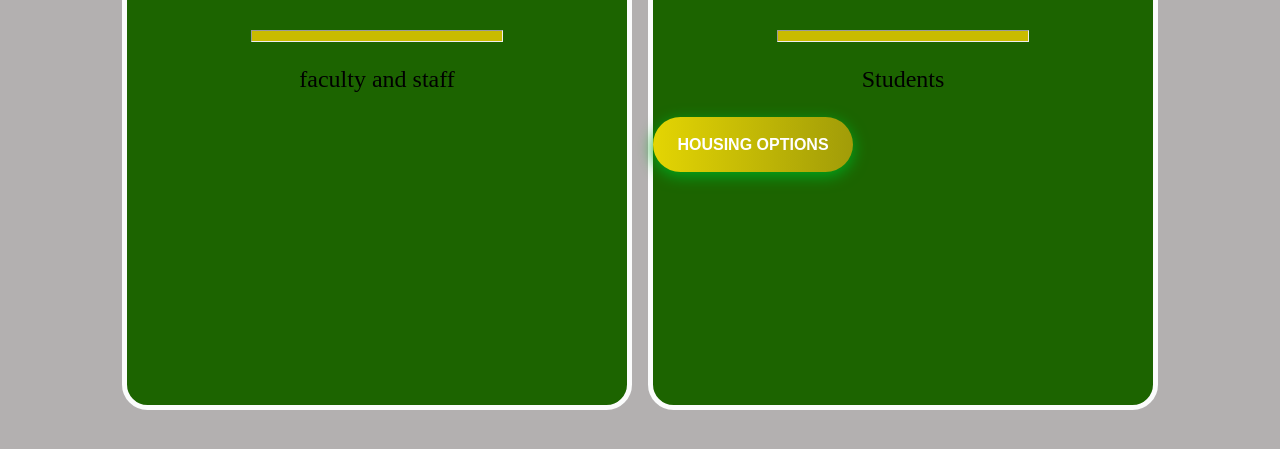
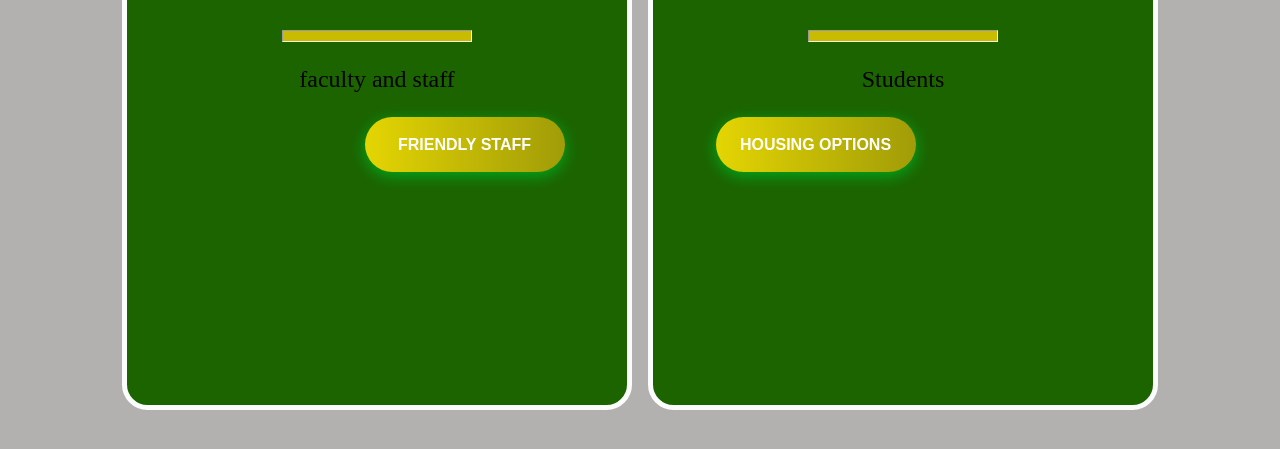
Before and after one commit to Philly-P/MediaCard, a plain HTML site: page index.html in a window 1280 px wide. Shown: the part 253-702 px from the top of the page. Drawn offline with Linux system fonts and the light colour scheme.

Commit message:
finally getting buttons closer to center

```diff
--- a/index.html
+++ b/index.html
@@ -7,17 +7,21 @@
 <link rel="stylesheet" href="style.css">
 </head>
 <body>
-    <div style="text-align: right;" class="div1">
+    <div style="text-align: right;" class="container">
+        <div class="center">
             <h1> 750 </h1>
             <hr>
             <p> faculty and staff </p>
-
+            <button class="btn btn-moving-gradient btn-moving-gradient--green"> Friendly staff </button>
         </div>
-    <div style="text-align: left;" class="div2">
+    </div>
+    <div style="text-align: left;" class="container">
+        <div class="center">
             <h1> 4,600 </h1>
             <hr>
             <p>Students</p>
             <button class="btn btn-moving-gradient btn-moving-gradient--green"> Housing options </button>
         </div>
+    </div>
 </body>
 </html>
--- a/style.css
+++ b/style.css
@@ -43,24 +43,14 @@
 
 
     }
-
-    .div1{
-        width: 500px;
+.container{
+    width: 500px;
         height: 500px;
         border: 5px solid #fbfcfc;
         background-color: #1c6400;
         border-radius: 5%;
+}
 
-    }
-
-    .div2{
-        width: 500px;
-        height: 500px;
-        border: 5px solid #fbfcfc;
-        background-color: #1c6400;
-        border-radius: 5%;
-
-    }
 
 .left{
     float: left;
@@ -70,6 +60,7 @@
 .right{
     float: right;
 }
+
 
 .center{
     display: block;
@@ -81,11 +72,11 @@
 .btn {
     font-family: Arial, Helvetica, sans-serif;
     text-transform: uppercase;
-
+    text-align: center;
   }
 
   .btn:hover .btn-slide-show-text1 {
-    margin-left: 30px;
+    margin-left: 0px;
 
   }
 
```
Lines whose indentation alone changed are shown as unchanged.
